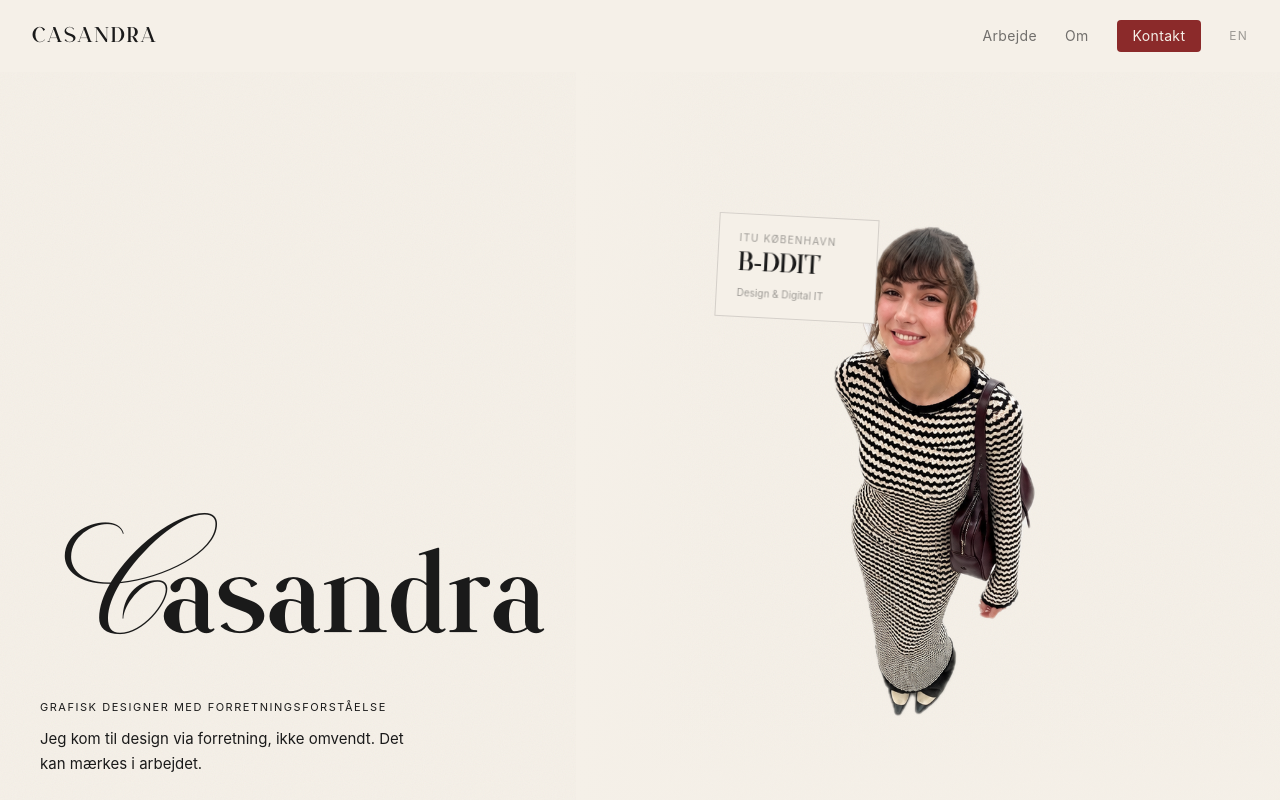
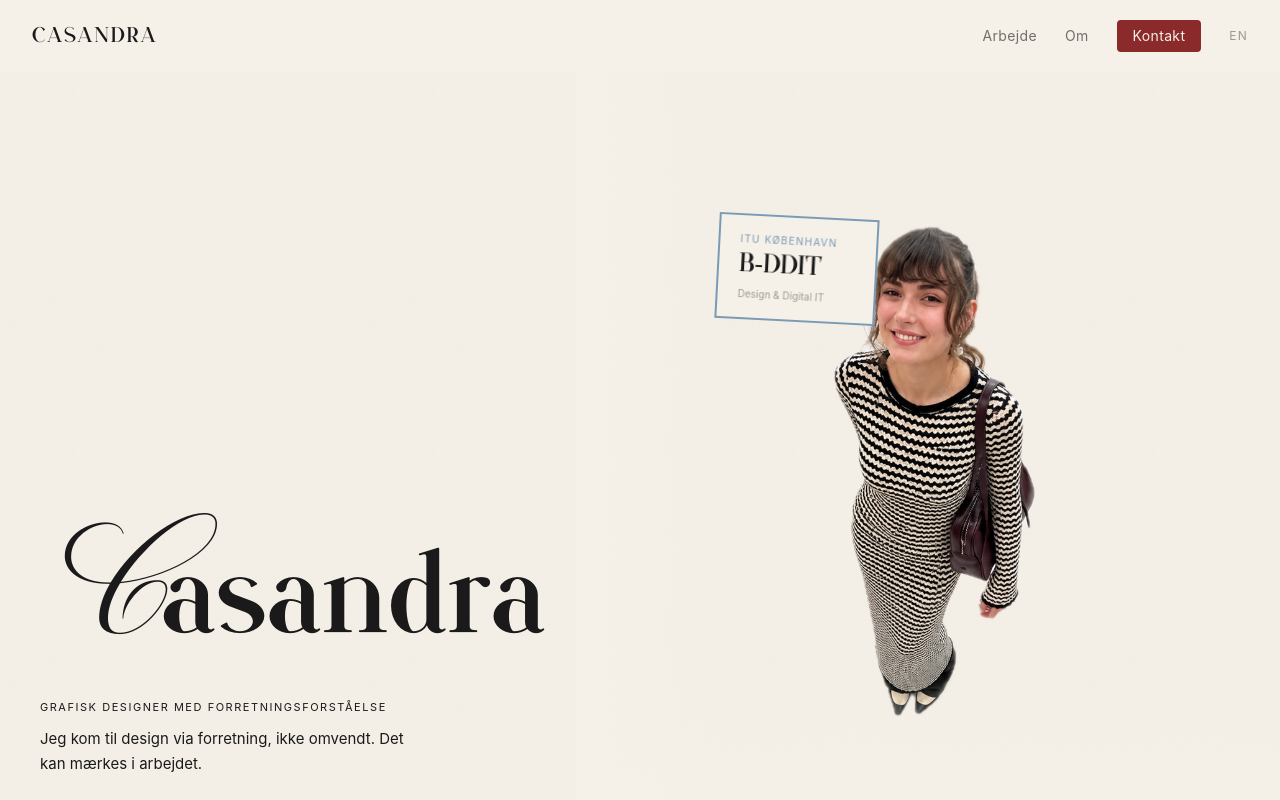
Before and after one commit to casandralpedersen/casandra-portfolio, a React (Vite) app: page / in a window 1280 px wide. Shown: the top 800 px of the page. Built offline with nearby package versions, Linux system fonts and the light colour scheme.

Commit message:
Tilføj blå accent på B-DDIT-kortet på forsiden
Matcher farvekodningen for uddannelse på /om-siden.

```diff
--- a/src/pages/Home.jsx
+++ b/src/pages/Home.jsx
@@ -175,8 +175,8 @@ export default function Home() {
           className="absolute z-10 cursor-grab select-none"
           style={{ top: '18%', left: '56%' }}
         >
-          <div className="px-5 py-4 border border-[var(--color-text)]/15 bg-[var(--color-base)]" style={{ width: 160 }}>
-            <p className="text-[10px] tracking-[0.12em] uppercase opacity-40 mb-1">
+          <div className="px-5 py-4 border-2 border-[var(--color-blue)] bg-[var(--color-base)]" style={{ width: 160 }}>
+            <p className="text-[10px] tracking-[0.12em] uppercase mb-1" style={{ color: 'var(--color-blue)' }}>
               {t('ITU København', 'ITU Copenhagen')}
             </p>
             <p style={{ fontFamily: 'VSOP, serif', fontSize: 25, lineHeight: 1.1 }}>B-DDIT</p>
```
Also changed, not shown: 1 other file (tests, documents, lock files or other folders).
